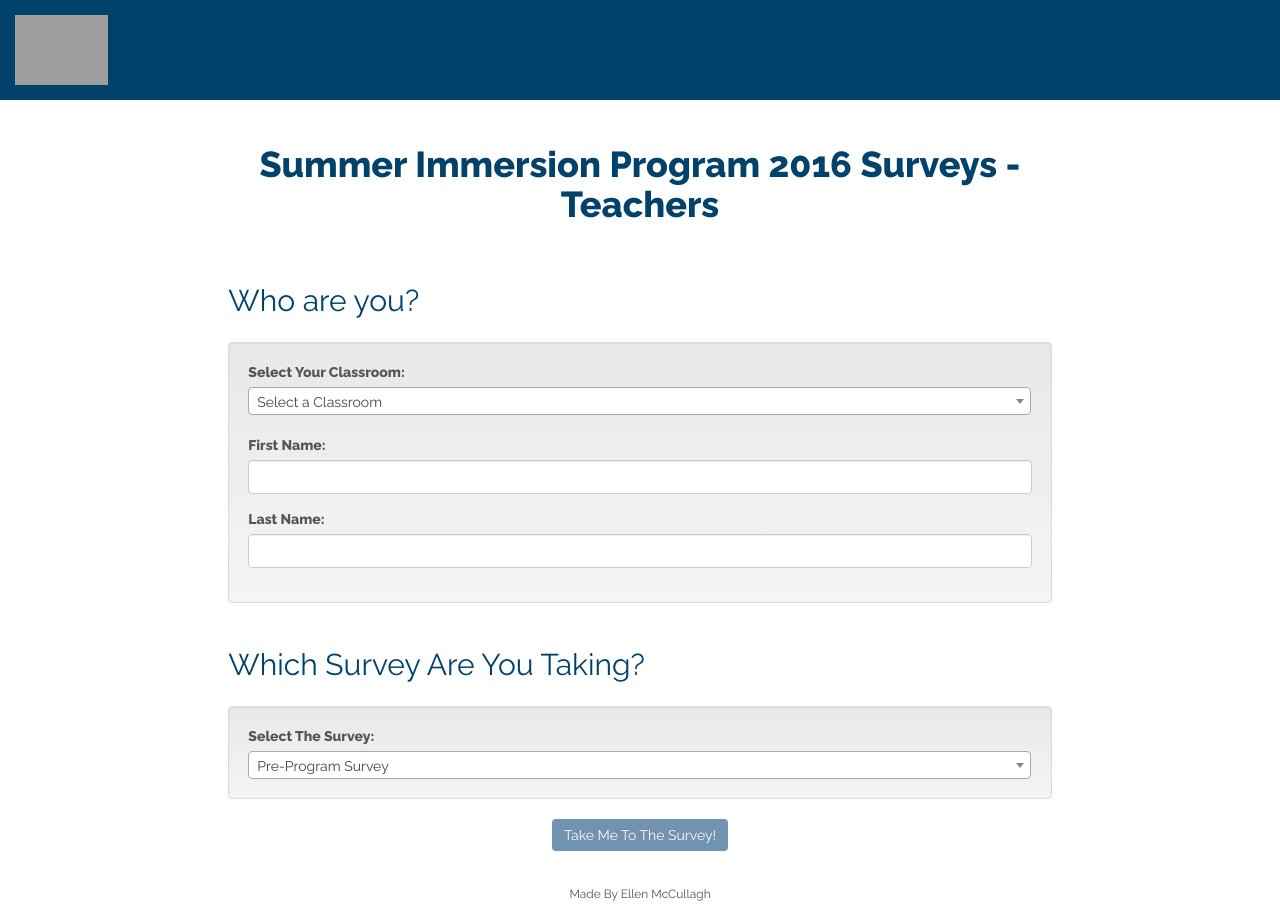
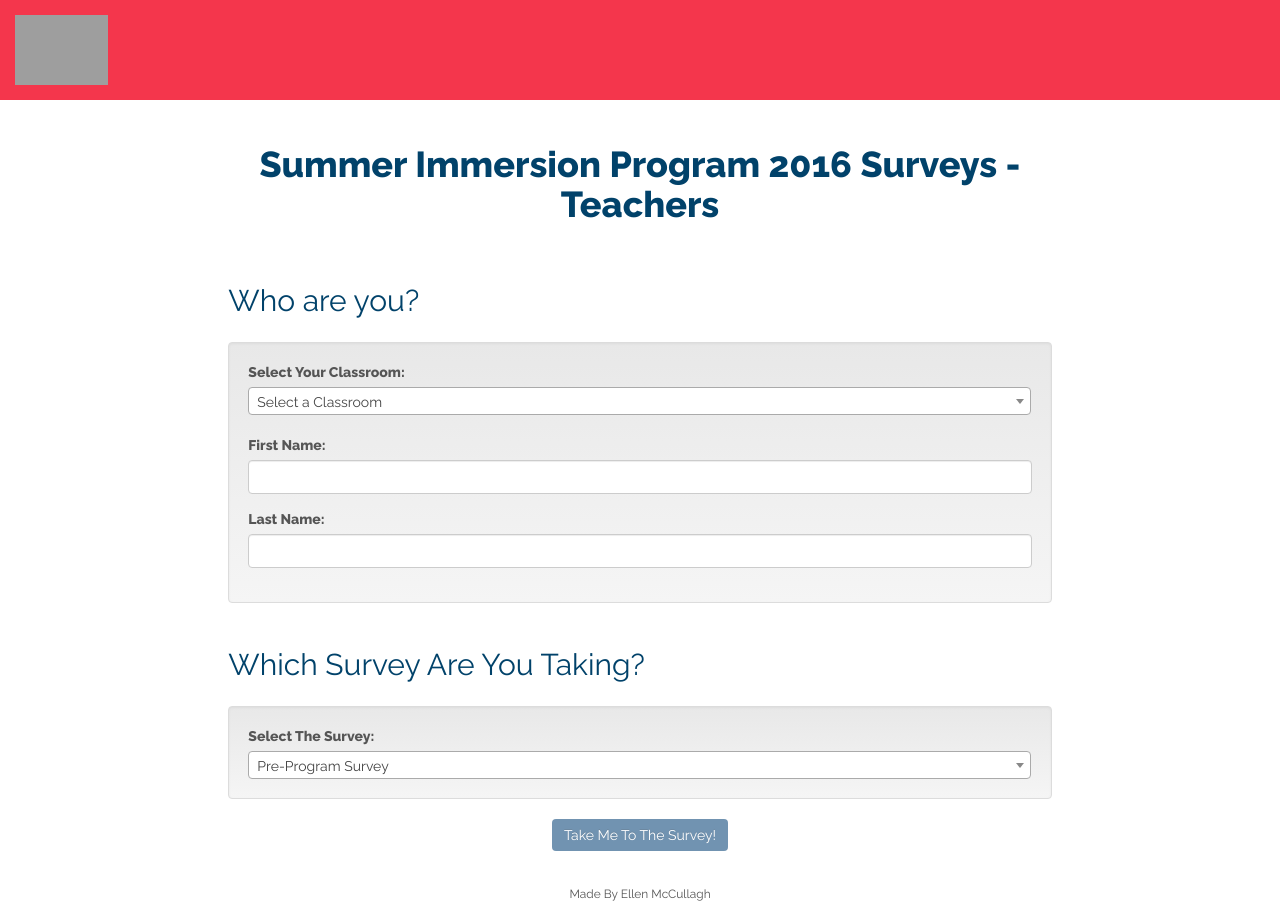
Before and after one commit to GirlsFirst/SurveyLandingPage, a plain HTML site: page teacher.html in a window 1280 px wide. Drawn offline with nearby package versions, Linux system fonts and the light colour scheme; grey boxes are pictures that could not be loaded.

Commit message:
Teacher headers pink

```diff
--- a/teacher.html
+++ b/teacher.html
@@ -20,11 +20,18 @@
   <script src="https://cdnjs.cloudflare.com/ajax/libs/select2/4.0.2/js/select2.min.js"></script>
   <link href='https://fonts.googleapis.com/css?family=Raleway:400,800' rel='stylesheet' type='text/css'>
   <link href="css/stylesheet.css" rel="stylesheet">
+
   <script src="js/data.js"></script>
   <script src="js/index.js"></script>
 
   <link href='https://fonts.googleapis.com/css?family=Raleway:400,800' rel='stylesheet' type='text/css'>
   <link href="css/stylesheet.css" rel="stylesheet">
+
+  <style>
+    .nav {
+      background: #F4364C;
+    }
+  </style>
 
   <title>SIP 2016 Surveys</title>
 
```
Also changed, not shown: teacherpe.html (+5 -0 lines).
